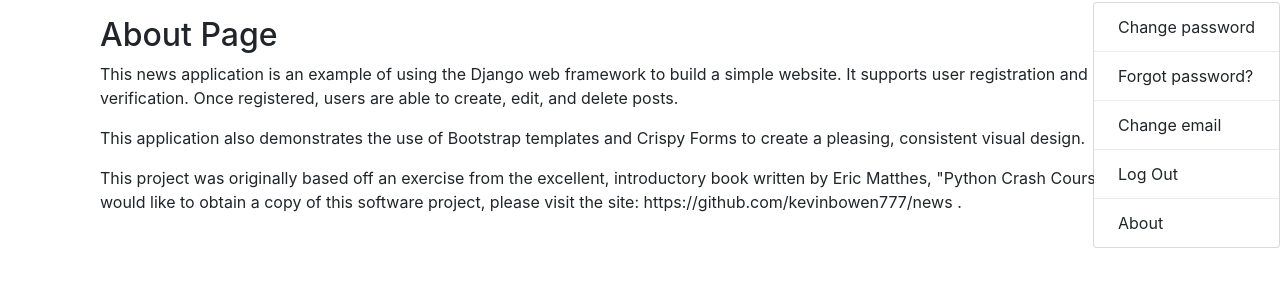
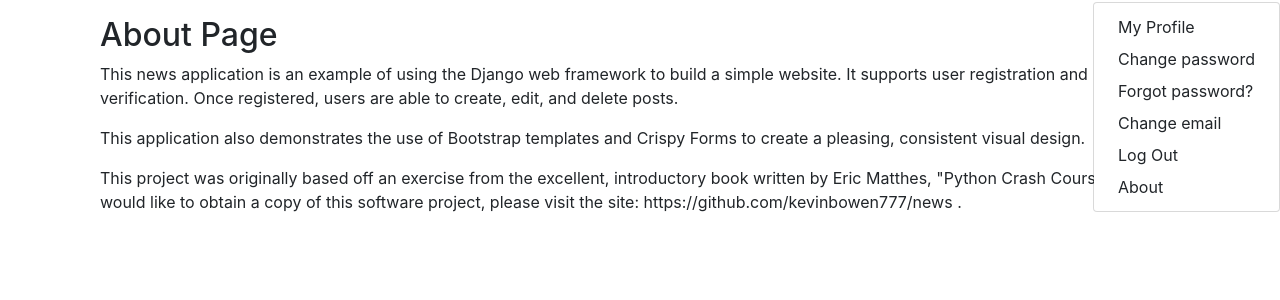
Before and after one commit to kevinbowen777/news, a Django app: page /about/ in a window 1280 px wide, after a click on "sample". Shown: the part 56-356 px from the top of the page. Run offline with Django 3.2, Linux system fonts and the light colour scheme; the visitor is signed in with stand-in values (Sample User, id 1); parts of the project's set-up code (start-up, migrations or seed data) failed here and were passed over.

Commit message:
Add link to profile page

```diff
--- a/templates/base.html
+++ b/templates/base.html
@@ -39,16 +39,14 @@
           <div class="dropdown-menu dropdown-menu-lg-right"
           aria-labelledby="navbarDropdown">
             <a class="dropdown-item"
+            href="{% url 'user_detail' user.username %}">My Profile</a>
+            <a class="dropdown-item"
             href="{% url 'account_set_password' %}">Change password</a>
-            <div class="dropdown-divider"></div>
             <a class="dropdown-item"
             href="{% url 'account_reset_password' %}">Forgot password?</a>
-            <div class="dropdown-divider"></div>
             <a class="dropdown-item"
             href="{% url 'account_email' %}">Change email</a>
-            <div class="dropdown-divider"></div>
             <a class="dropdown-item" href="{% url 'account_logout' %}"> Log Out</a>
-            <div class="dropdown-divider"></div>
             <a class="dropdown-item" href="{% url 'about' %}">About</a>
           </div>
         </li>
```
